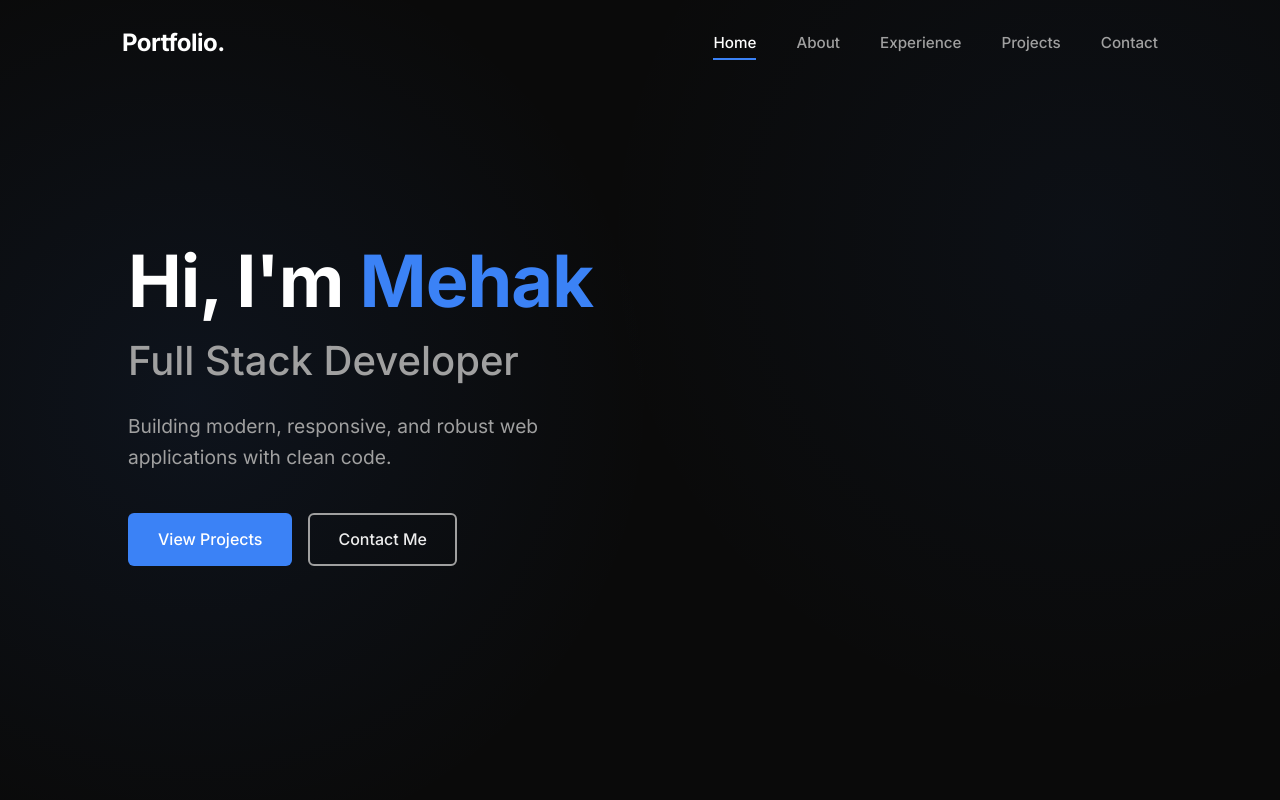
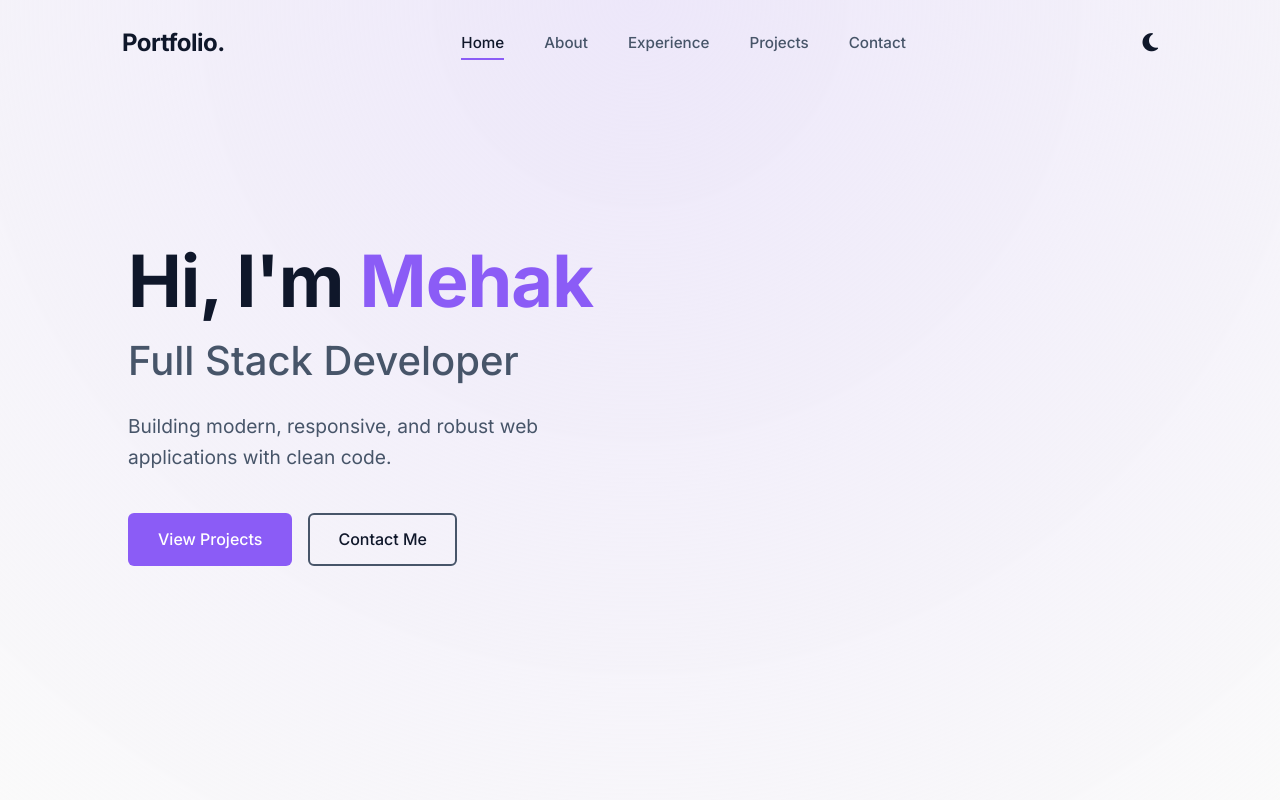
Before and after one commit to mehakjots1971/portfolio, a plain HTML site: page index.html in a window 1280 px wide. Shown: the top 800 px of the page. Drawn offline with Linux system fonts and the light colour scheme.

Commit message:
feat: Implement theme toggle functionality with light/dark mode support and preference persistence.

```diff
--- a/index.html
+++ b/index.html
@@ -29,10 +29,19 @@
           <li><a href="#projects" class="nav-link">Projects</a></li>
           <li><a href="#contact" class="nav-link">Contact</a></li>
         </ul>
-        <div class="hamburger">
-          <span class="bar"></span>
-          <span class="bar"></span>
-          <span class="bar"></span>
+        <div class="nav-actions">
+          <button
+            id="theme-toggle"
+            class="theme-toggle-btn"
+            aria-label="Toggle theme"
+          >
+            <i class="fas fa-sun"></i>
+          </button>
+          <div class="hamburger">
+            <span class="bar"></span>
+            <span class="bar"></span>
+            <span class="bar"></span>
+          </div>
         </div>
       </div>
     </nav>
--- a/script.js
+++ b/script.js
@@ -99,6 +99,37 @@ document.addEventListener("DOMContentLoaded", () => {
     });
   }
 
+  // Theme Toggle Logic
+  const themeToggleBtn = document.getElementById("theme-toggle");
+  const themeIcon = themeToggleBtn.querySelector("i");
+
+  // Check for saved theme preference or use system preference
+  const savedTheme = localStorage.getItem("portfolio-theme");
+  const systemPrefersLight = window.matchMedia(
+    "(prefers-color-scheme: light)",
+  ).matches;
+
+  if (savedTheme === "light" || (!savedTheme && systemPrefersLight)) {
+    document.documentElement.setAttribute("data-theme", "light");
+    themeIcon.className = "fas fa-moon"; // Moon icon to switch back to dark
+  } else {
+    document.documentElement.setAttribute("data-theme", "dark");
+    themeIcon.className = "fas fa-sun"; // Sun icon to switch to light
+  }
+
+  themeToggleBtn.addEventListener("click", () => {
+    const currentTheme = document.documentElement.getAttribute("data-theme");
+    if (currentTheme === "light") {
+      document.documentElement.setAttribute("data-theme", "dark");
+      themeIcon.className = "fas fa-sun";
+      localStorage.setItem("portfolio-theme", "dark");
+    } else {
+      document.documentElement.setAttribute("data-theme", "light");
+      themeIcon.className = "fas fa-moon";
+      localStorage.setItem("portfolio-theme", "light");
+    }
+  });
+
   // Scroll Animations using Intersection Observer
   const animatedElements = document.querySelectorAll(
     ".project-card, .timeline-item, .skills-grid, .about-description",
--- a/style.css
+++ b/style.css
@@ -3,16 +3,23 @@
  * Implements a modern dark theme suitable for software developers
  */
 :root {
-  /* Color Palette */
+  /* Dark Theme (Default) */
   --bg-main: #0a0a0a;
   --bg-alt: #121212;
   --bg-card: #1e1e1e;
   --text-primary: #ededed;
   --text-secondary: #a0a0a0;
-  --accent-color: #3b82f6; /* Modern Blue */
-  --accent-hover: #2563eb;
+  --accent-color: #a78bfa; /* Lavender */
+  --accent-hover: #c084fc;
   --border-color: #2a2a2a;
   --nav-bg: rgba(10, 10, 10, 0.85);
+
+  /* Radial gradient background */
+  --bg-gradient: radial-gradient(
+    circle at top center,
+    rgba(167, 139, 250, 0.15) 0%,
+    var(--bg-main) 100%
+  );
 
   /* Typography */
   --font-primary: "Inter", sans-serif;
@@ -23,6 +30,26 @@
   --transition-normal: 0.3s ease;
   --border-radius-sm: 6px;
   --border-radius-md: 10px;
+}
+
+/* Light Theme Variables */
+[data-theme="light"] {
+  --bg-main: #fafafa;
+  --bg-alt: #f1f5f9;
+  --bg-card: #ffffff;
+  --text-primary: #0f172a;
+  --text-secondary: #475569;
+  --accent-color: #8b5cf6; /* Darker Lavender */
+  --accent-hover: #7c3aed;
+  --border-color: #e2e8f0;
+  --nav-bg: rgba(250, 250, 250, 0.85);
+
+  /* Radial gradient background */
+  --bg-gradient: radial-gradient(
+    circle at top center,
+    rgba(139, 92, 246, 0.12) 0%,
+    var(--bg-main) 100%
+  );
 }
 
 /* Reset & Base Styles */
@@ -36,9 +63,15 @@
 body {
   font-family: var(--font-primary);
   background-color: var(--bg-main);
+  background-image: var(--bg-gradient);
+  background-repeat: no-repeat;
+  background-attachment: fixed;
   color: var(--text-primary);
   line-height: 1.6;
   overflow-x: hidden; /* Prevent horizontal scrolling */
+  transition:
+    background-color var(--transition-normal),
+    color var(--transition-normal);
 }
 
 a {
@@ -63,7 +96,7 @@ h3,
 h4,
 h5,
 h6 {
-  color: #ffffff;
+  color: var(--text-primary);
   font-weight: 600;
   line-height: 1.3;
 }
@@ -190,7 +223,7 @@ section {
 .logo {
   font-size: 1.5rem;
   font-weight: 700;
-  color: #ffffff;
+  color: var(--text-primary);
   letter-spacing: -0.5px;
 }
 
@@ -220,7 +253,33 @@ section {
 
 .nav-link:hover,
 .nav-link.active {
-  color: #ffffff;
+  color: var(--text-primary);
+}
+
+.nav-actions {
+  display: flex;
+  align-items: center;
+  gap: 1.5rem;
+  z-index: 1001;
+}
+
+.theme-toggle-btn {
+  background: none;
+  border: none;
+  color: var(--text-primary);
+  font-size: 1.3rem;
+  cursor: pointer;
+  transition:
+    color var(--transition-normal),
+    transform var(--transition-fast);
+  display: flex;
+  align-items: center;
+  justify-content: center;
+}
+
+.theme-toggle-btn:hover {
+  color: var(--accent-color);
+  transform: scale(1.1);
 }
 
 .nav-link:hover::after,
@@ -252,18 +311,6 @@ section {
   display: flex;
   align-items: center;
   position: relative;
-  /* Subtle radial gradient background */
-  background:
-    radial-gradient(
-      circle at 15% 50%,
-      rgba(59, 130, 246, 0.08),
-      transparent 40%
-    ),
-    radial-gradient(
-      circle at 85% 30%,
-      rgba(59, 130, 246, 0.05),
-      transparent 40%
-    );
 }
 
 .hero-content {
@@ -404,7 +451,7 @@ section {
 
 .timeline-content .role {
   font-size: 1.3rem;
-  color: #ffffff;
+  color: var(--text-primary);
   margin-bottom: 0.25rem;
 }
 
```
